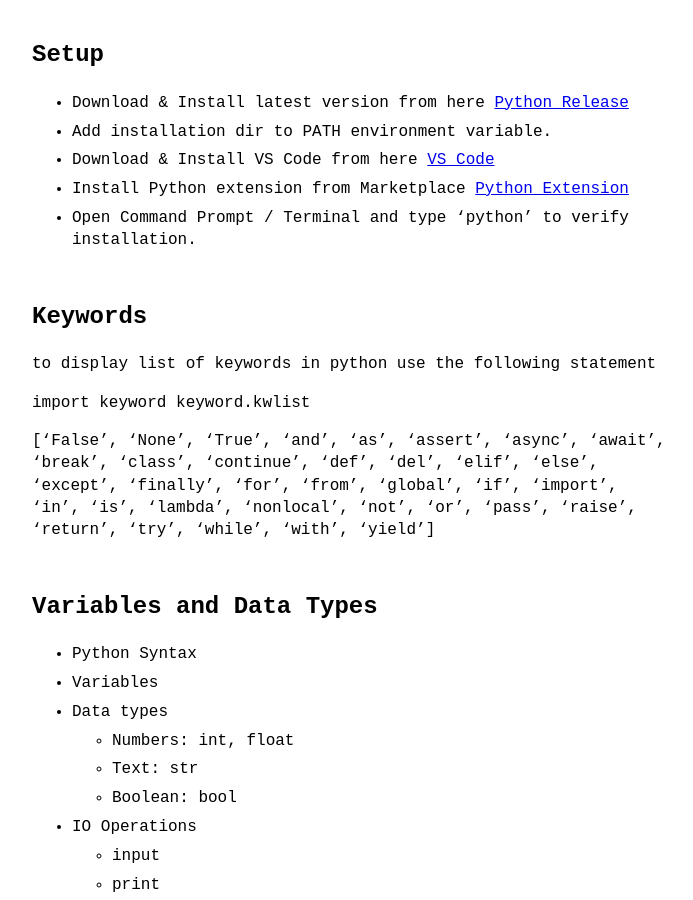
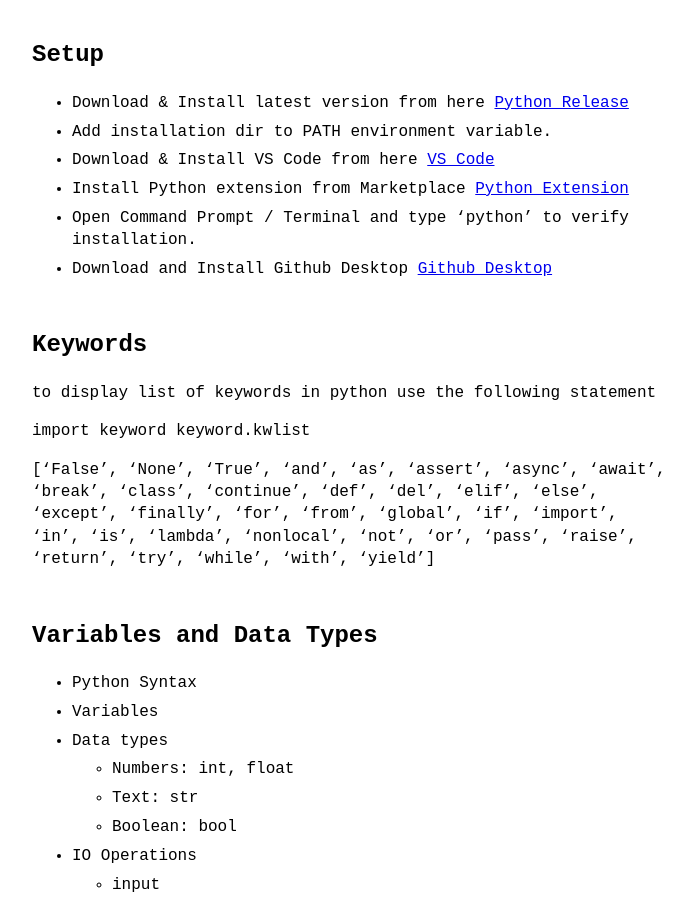
Before and after one commit to VallarasuS/Vallarasu.in, a Jekyll site: the page built from docs/_posts/2025-11-18-python-notes.md, in a window 1280 px wide and 900 px high, scrolled down 1870 px. Shown: the whole window, without its empty margins (288-981 px from the left). Built offline with Jekyll 4.4.1, drawn with Linux system fonts in a browser that asks for light colours.

Commit message:
Update 2025-11-18-python-notes.md

```diff
--- a/docs/_posts/2025-11-18-python-notes.md
+++ b/docs/_posts/2025-11-18-python-notes.md
@@ -58,6 +58,7 @@ category: Python
 - Download & Install VS Code from here [VS Code](https://code.visualstudio.com/download)
 - Install Python extension from Marketplace [Python Extension](https://marketplace.visualstudio.com/items?itemName=ms-python.python)
 - Open Command Prompt / Terminal and type 'python' to verify installation.
+- Download and Install Github Desktop [Github Desktop](https://desktop.github.com/download/)
 
 ## Keywords
 
```
